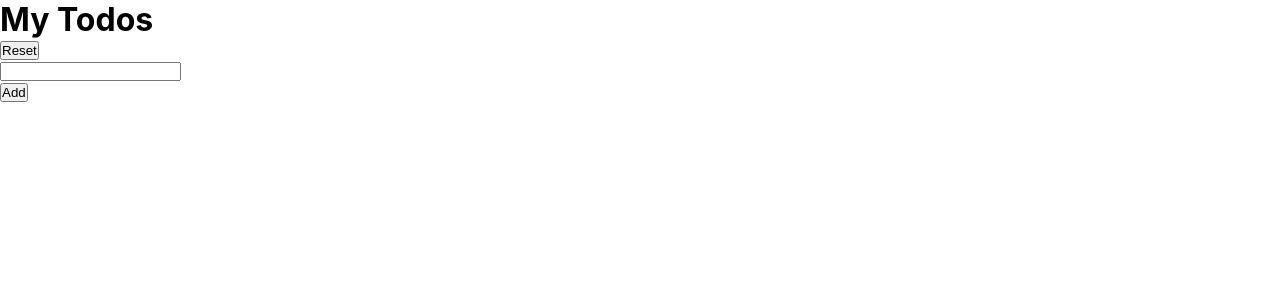
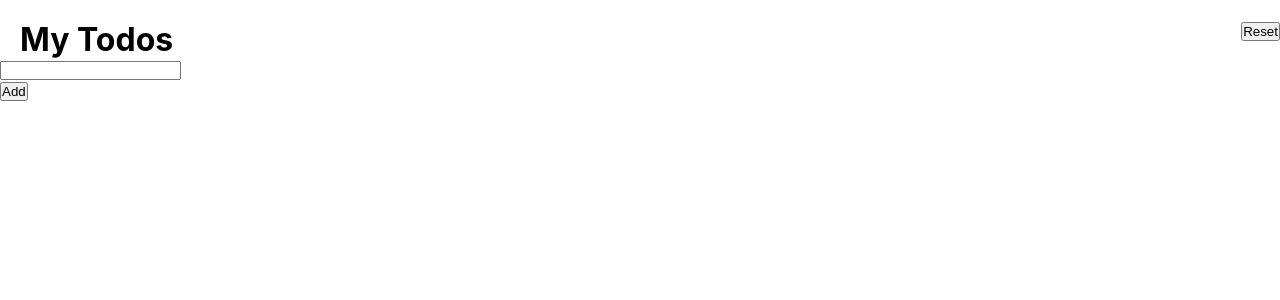
Before and after one commit to HPTR/todo-tech-test, a React (Create React App) app: page / in a window 1280 px wide. Shown: the top 300 px of the page. Built offline with nearby package versions, Linux system fonts and the light colour scheme.

Commit message:
Add basic header styling

```diff
--- a/src/App.scss
+++ b/src/App.scss
@@ -1,38 +1,13 @@
-.App {
-  text-align: center;
-}
+.my-todos {
+  display: flex;
+  flex-direction: column;
+  justify-content: center;
+  align-content: center;
 
-.App-logo {
-  height: 40vmin;
-  pointer-events: none;
-}
-
-@media (prefers-reduced-motion: no-preference) {
-  .App-logo {
-    animation: App-logo-spin infinite 20s linear;
+  &__header {
+    display: flex;
+    margin-top: 20px;
+    margin-left: 20px;
+    justify-content: space-between;
   }
 }
-
-.App-header {
-  background-color: #282c34;
-  min-height: 100vh;
-  display: flex;
-  flex-direction: column;
-  align-items: center;
-  justify-content: center;
-  font-size: calc(10px + 2vmin);
-  color: white;
-}
-
-.App-link {
-  color: #61dafb;
-}
-
-@keyframes App-logo-spin {
-  from {
-    transform: rotate(0deg);
-  }
-  to {
-    transform: rotate(360deg);
-  }
-}
```
